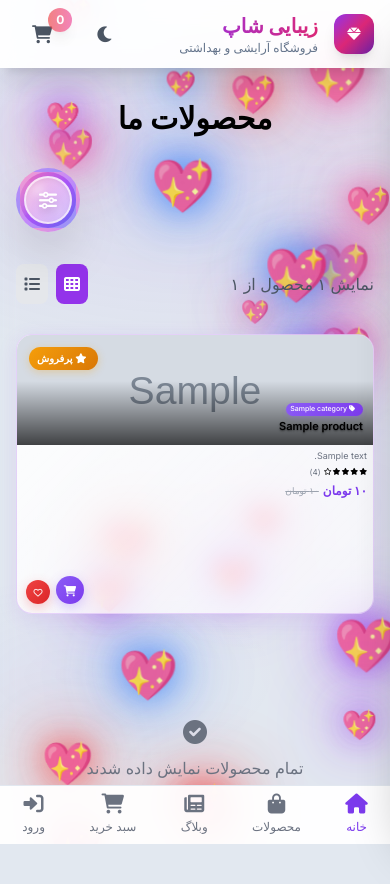
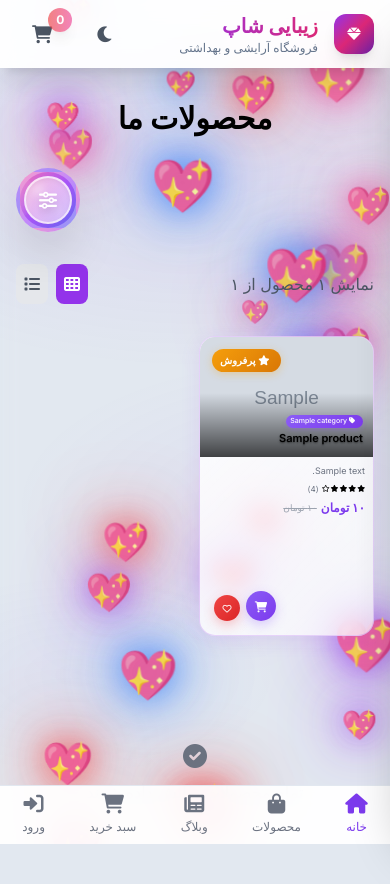
Before and after one commit to AbolfazlMohammady/online_shop, a Django app: page /shop/products/ in a window 390 px wide. Shown: the top 884 px of the page. Run offline with Django 5.2, Linux system fonts and the light colour scheme; tables that the repository leaves empty hold one stand-in row (values such as "Sample post"); grey boxes marked "Sample" are stand-in pictures; some libraries are stand-ins or nearby versions.

Commit message:
لیست

```diff
--- a/shop/templates/shop/product_list.html
+++ b/shop/templates/shop/product_list.html
@@ -291,9 +291,172 @@
 /* Responsive Grid */
 .products-grid {
     display: grid;
-    grid-template-columns: repeat(auto-fill, minmax(220px, 1fr)); /* Further reduced from 240px */
-    gap: 12px; /* Further reduced from 16px */
-    padding: 12px 0; /* Further reduced from 16px */
+    grid-template-columns: repeat(4, 1fr); /* Fixed 4 columns for desktop */
+    gap: 16px; /* Increased gap for better spacing */
+    padding: 16px 0;
+}
+
+@media (max-width: 1024px) {
+    .products-grid {
+        grid-template-columns: repeat(3, 1fr); /* 3 columns for tablets */
+        gap: 14px;
+        padding: 14px 0;
+    }
+}
+
+@media (max-width: 768px) {
+    .products-grid {
+        grid-template-columns: repeat(2, 1fr); /* 2 columns for mobile */
+        gap: 12px;
+        padding: 12px 0;
+    }
+
+    .product-card {
+        height: 320px; /* Slightly increased height for mobile */
+    }
+
+    .product-image-container {
+        height: 130px; /* Slightly increased height for mobile */
+    }
+
+    .product-content {
+        padding: 10px; /* Increased padding for mobile */
+    }
+
+    .product-title {
+        font-size: 12px; /* Better readable size for mobile */
+        line-height: 1.3; /* Better line height for mobile */
+        margin-bottom: 6px;
+    }
+
+    .category-tag {
+        font-size: 8px;
+        padding: 2px 6px;
+        margin-bottom: 6px;
+    }
+
+    .product-short-description {
+        font-size: 10px;
+        line-height: 1.4; /* Better line height for mobile */
+        margin-bottom: 8px; /* Better spacing */
+        -webkit-line-clamp: 3; /* Show more lines on mobile */
+    }
+
+    .current-price {
+        font-size: 13px; /* Better readable size for mobile */
+        font-weight: 700;
+    }
+
+    .original-price {
+        font-size: 10px;
+    }
+
+    .wishlist-btn {
+        width: 28px;
+        height: 28px;
+        bottom: 8px;
+        left: 8px;
+    }
+
+    .cart-button {
+        width: 32px;
+        height: 32px;
+        bottom: 8px;
+        left: 42px;
+    }
+
+    .wishlist-btn i {
+        font-size: 10px;
+    }
+
+    .cart-button i {
+        font-size: 12px;
+    }
+
+    .stars i {
+        font-size: 8px; /* Better star size for mobile */
+    }
+
+    .rating-text {
+        font-size: 9px;
+    }
+}
+
+@media (max-width: 480px) {
+    .products-grid {
+        grid-template-columns: repeat(2, 1fr); /* Keep 2 columns on very small screens */
+        gap: 8px;
+        padding: 8px 0;
+    }
+
+    .product-card {
+        height: 300px; /* Slightly reduced for very small screens */
+    }
+
+    .product-image-container {
+        height: 120px;
+    }
+
+    .product-content {
+        padding: 8px;
+    }
+
+    .product-title {
+        font-size: 11px;
+        line-height: 1.2;
+        margin-bottom: 4px;
+    }
+
+    .category-tag {
+        font-size: 7px;
+        padding: 1px 4px;
+        margin-bottom: 4px;
+    }
+
+    .product-short-description {
+        font-size: 9px;
+        line-height: 1.3;
+        margin-bottom: 6px;
+        -webkit-line-clamp: 2; /* Show fewer lines on very small screens */
+    }
+
+    .current-price {
+        font-size: 12px;
+    }
+
+    .original-price {
+        font-size: 9px;
+    }
+
+    .wishlist-btn {
+        width: 26px;
+        height: 26px;
+        bottom: 6px;
+        left: 6px;
+    }
+
+    .cart-button {
+        width: 30px;
+        height: 30px;
+        bottom: 6px;
+        left: 38px;
+    }
+
+    .wishlist-btn i {
+        font-size: 9px;
+    }
+
+    .cart-button i {
+        font-size: 11px;
+    }
+
+    .stars i {
+        font-size: 7px;
+    }
+
+    .rating-text {
+        font-size: 8px;
+    }
 }
 
 /* List View Button Styles */
@@ -380,111 +543,6 @@
     .wishlist-btn-list i,
     .cart-button-list i {
         font-size: 11px;
-    }
-}
-
-@media (max-width: 768px) {
-    .products-grid {
-        grid-template-columns: repeat(2, 1fr);
-        gap: 8px; /* Further reduced from 10px */
-        padding: 8px 0; /* Further reduced from 10px */
-    }
-
-    .product-card {
-        height: 300px; /* Further reduced height for mobile */
-    }
-
-    .product-image-container {
-        height: 120px; /* Further reduced height for mobile */
-    }
-
-    .product-content {
-        padding: 8px; /* Further reduced padding for mobile */
-    }
-
-    .product-title {
-        font-size: 11px; /* Further reduced font size for mobile */
-    }
-
-    .category-tag {
-        font-size: 7px; /* Further reduced font size for mobile */
-        padding: 1px 4px; /* Further reduced padding for mobile */
-    }
-
-    .product-short-description {
-        font-size: 9px; /* Further reduced font size for mobile */
-    }
-
-    .current-price {
-        font-size: 12px; /* Further reduced font size for mobile */
-    }
-
-    .original-price {
-        font-size: 9px; /* Further reduced font size for mobile */
-    }
-
-    .wishlist-btn {
-        width: 26px; /* Further reduced size for mobile */
-        height: 26px;
-        bottom: 4px; /* Further reduced position for mobile */
-        left: 4px;
-    }
-
-    .cart-button {
-        width: 30px; /* Further reduced size for mobile */
-        height: 30px;
-        bottom: 4px; /* Further reduced position for mobile */
-        left: 36px;
-    }
-
-    .wishlist-btn i {
-        font-size: 9px; /* Further reduced font size for mobile */
-    }
-
-    .cart-button i {
-        font-size: 11px; /* Further reduced font size for mobile */
-    }
-
-    .stars i {
-        font-size: 7px; /* Further reduced star size for mobile */
-    }
-
-    .rating-text {
-        font-size: 8px; /* Further reduced rating text for mobile */
-    }
-}
-
-@media (max-width: 480px) {
-    .products-grid {
-        grid-template-columns: 1fr; /* Single column on very small screens */
-        gap: 6px; /* Further reduced gap */
-        padding: 6px 0; /* Further reduced padding */
-    }
-
-    .product-card {
-        height: 280px; /* Even more reduced height for very small screens */
-    }
-
-    .product-image-container {
-        height: 110px; /* Even more reduced height for very small screens */
-    }
-
-    .product-content {
-        padding: 6px; /* Even more reduced padding for very small screens */
-    }
-
-    .wishlist-btn {
-        width: 24px; /* Even more reduced size for very small screens */
-        height: 24px;
-        bottom: 3px; /* Even more reduced position for very small screens */
-        left: 3px;
-    }
-
-    .cart-button {
-        width: 28px; /* Even more reduced size for very small screens */
-        height: 28px;
-        bottom: 3px; /* Even more reduced position for very small screens */
-        left: 33px;
     }
 }
 
```
